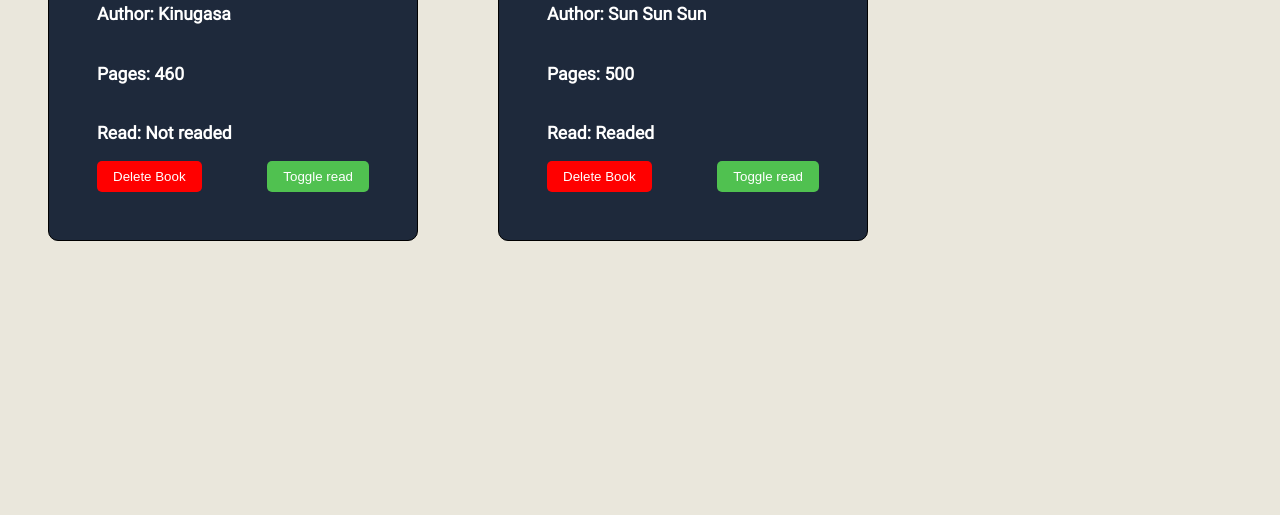
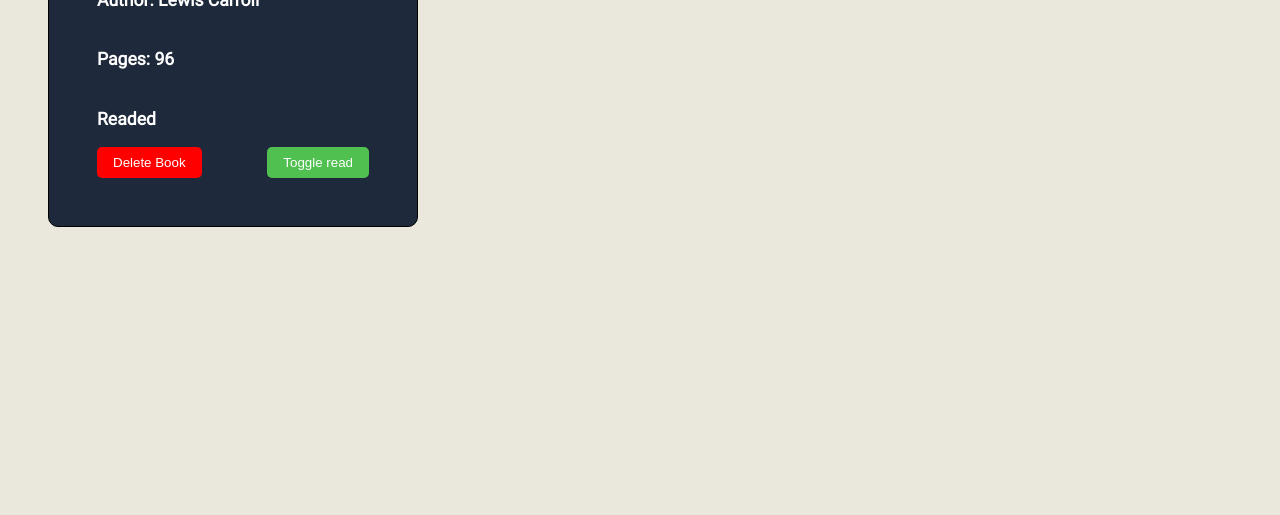
Before and after one commit to Muze32/Library, a plain HTML site: page index.html in a window 1280 px wide. Shown: the part 285-800 px from the top of the page. Drawn offline with Linux system fonts and the light colour scheme.

Commit message:
Fix wrapping of books and display of read property

```diff
--- a/script.js
+++ b/script.js
@@ -16,8 +16,7 @@ function addBookToLibrary (title, author, pages, read) {
     myLibrary.push(book);
 }
 
-addBookToLibrary('Classroom of The Elite', 'Kinugasa', '460', 'Not readed');
-addBookToLibrary('Roshidere', 'Sun Sun Sun', '500', 'Readed');
+addBookToLibrary('Alice in Wonderland', 'Lewis Carroll', '96', 'Readed');
 
 const container = document.querySelector('#container');
 
@@ -33,8 +32,15 @@ function showBooks (library) {
             {
                 let rowInfo = '';
                 if (prop === 'Title') {
-                    rowInfo = document.createElement('h1');
+                    rowInfo = document.createElement('h2');
                     rowInfo.textContent = `${book[prop]}`;
+                }
+
+                else if (prop === 'Read') {
+                    rowInfo = document.createElement('p');
+                    rowInfo.textContent = `${book[prop]}`;
+                    rowInfo.setAttribute('class', `${prop}`)
+
                 }
 
                 else {
@@ -42,9 +48,6 @@ function showBooks (library) {
                     rowInfo.textContent = `${prop}: ${book[prop]}`;  //If the property is title then only displays it's value
                 }
 
-                if (prop === 'Read') {
-                    rowInfo.setAttribute('class', `${prop}`)
-                }
                 card.appendChild(rowInfo);
             }
         }
--- a/style.css
+++ b/style.css
@@ -19,8 +19,9 @@ body {
 
 #container {
     display: flex;
+    flex-wrap: wrap;
     gap: 5rem;
-    padding: 0 3rem;
+    padding: 0 3rem 3rem 3rem;
 }
 
 
```
